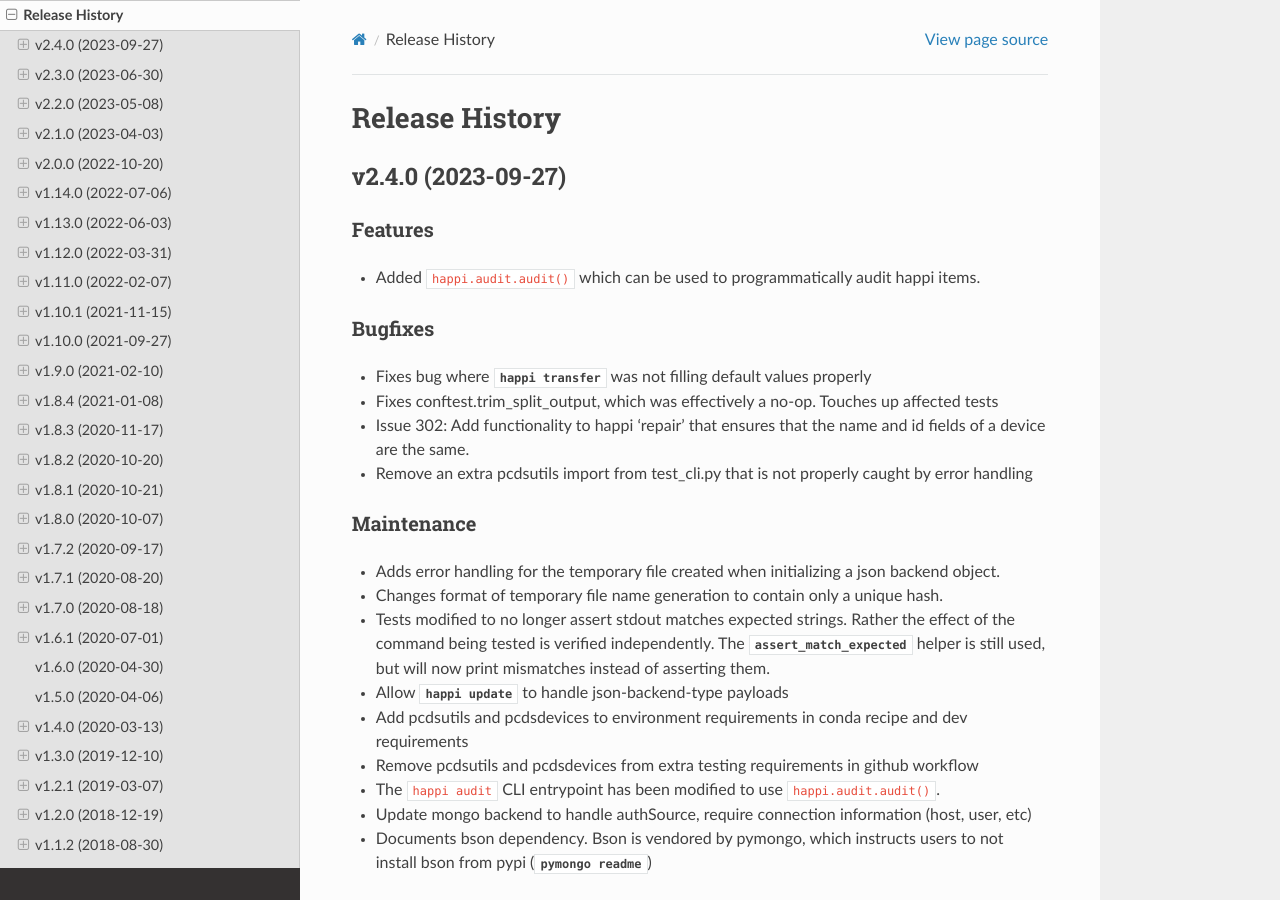
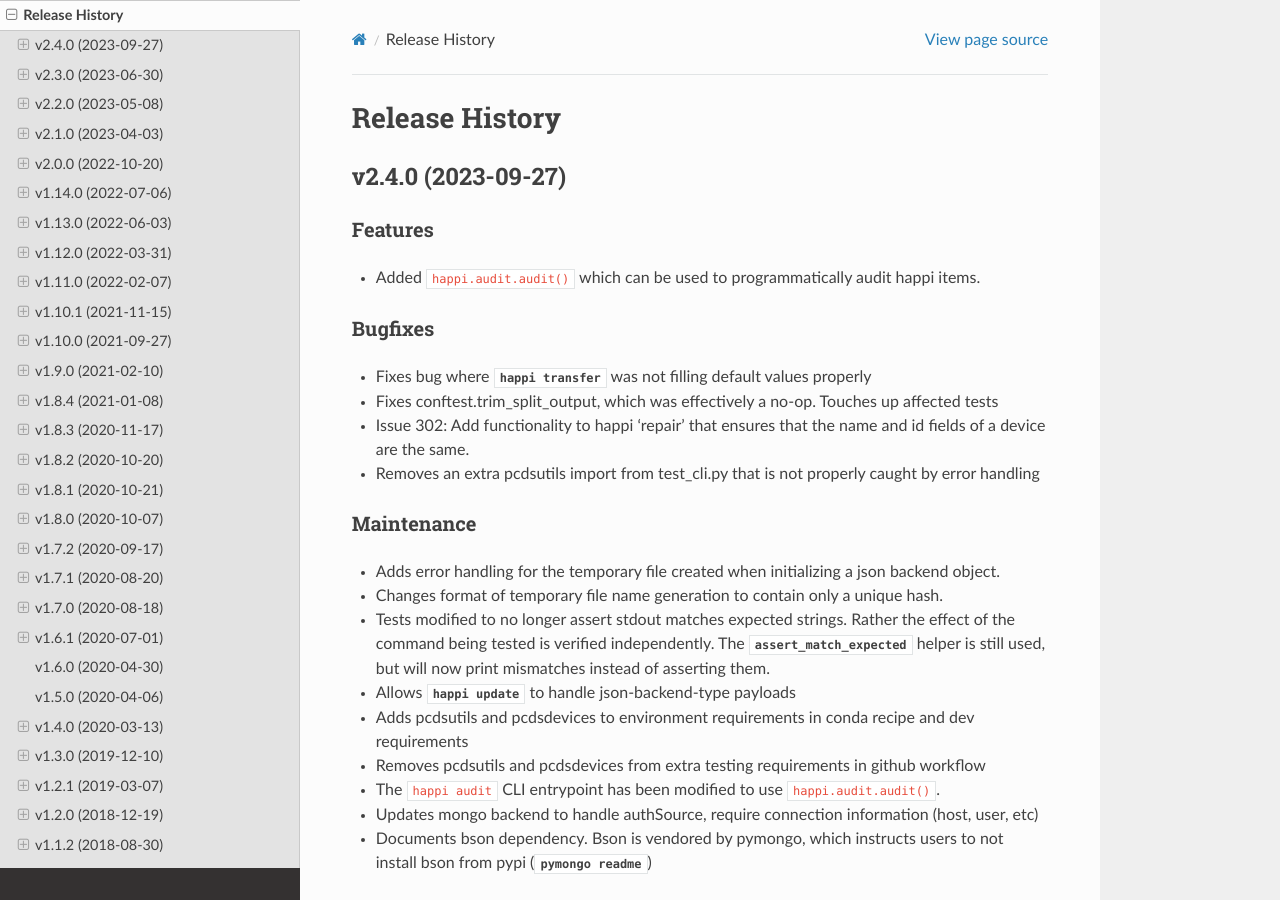
Before and after one commit to pcdshub/happi, a Sphinx documentation site: the page built from docs/source/releases.rst, in a window 1280 px wide and 900 px high. Built offline with Sphinx 7.4.7 and the Read the Docs theme 2.0.0, drawn with Linux system fonts in a browser that asks for light colours.

Commit message:
DOC: minor hand-edits

```diff
--- a/docs/source/releases.rst
+++ b/docs/source/releases.rst
@@ -15,7 +15,7 @@ Bugfixes
 - Fixes bug where `happi transfer` was not filling default values properly
 - Fixes conftest.trim_split_output, which was effectively a no-op.  Touches up affected tests
 - Issue 302: Add functionality to happi 'repair' that ensures that the name and id fields of a device are the same.
-- Remove an extra pcdsutils import from test_cli.py that is not properly caught by error handling
+- Removes an extra pcdsutils import from test_cli.py that is not properly caught by error handling
 
 Maintenance
 -----------
@@ -24,12 +24,12 @@ Maintenance
 - Tests modified to no longer assert stdout matches expected strings.  Rather the effect of the
   command being tested is verified independently.  The `assert_match_expected` helper is still
   used, but will now print mismatches instead of asserting them.
-- Allow `happi update` to handle json-backend-type payloads
-- Add pcdsutils and pcdsdevices to environment requirements in conda recipe and dev requirements
-- Remove pcdsutils and pcdsdevices from extra testing requirements in github workflow
+- Allows `happi update` to handle json-backend-type payloads
+- Adds pcdsutils and pcdsdevices to environment requirements in conda recipe and dev requirements
+- Removes pcdsutils and pcdsdevices from extra testing requirements in github workflow
 - The ``happi audit`` CLI entrypoint has been modified to use
   ``happi.audit.audit()``.
-- Update mongo backend to handle authSource, require connection information (host, user, etc)
+- Updates mongo backend to handle authSource, require connection information (host, user, etc)
 - Documents bson dependency.  Bson is vendored by pymongo, which instructs
   users to not install bson from pypi (`pymongo readme <https://github.com/mongodb/mongo-python-driver/tree/master#installation>`)
 
```
